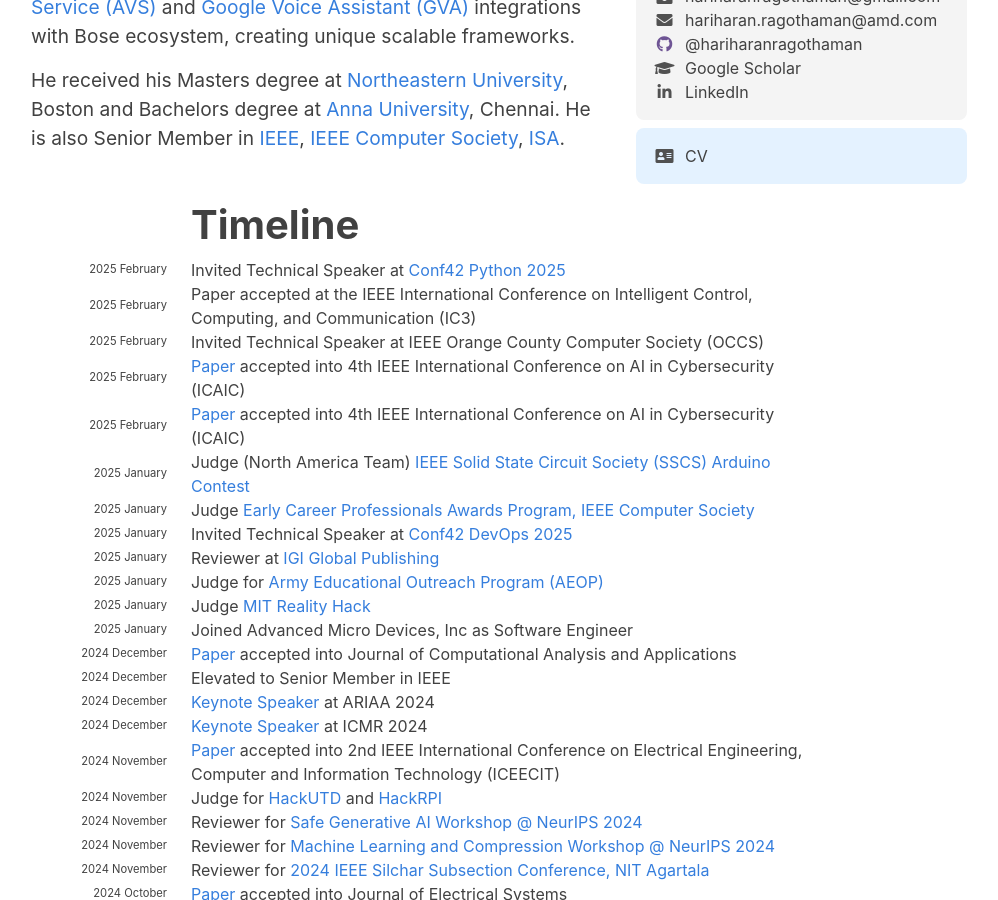
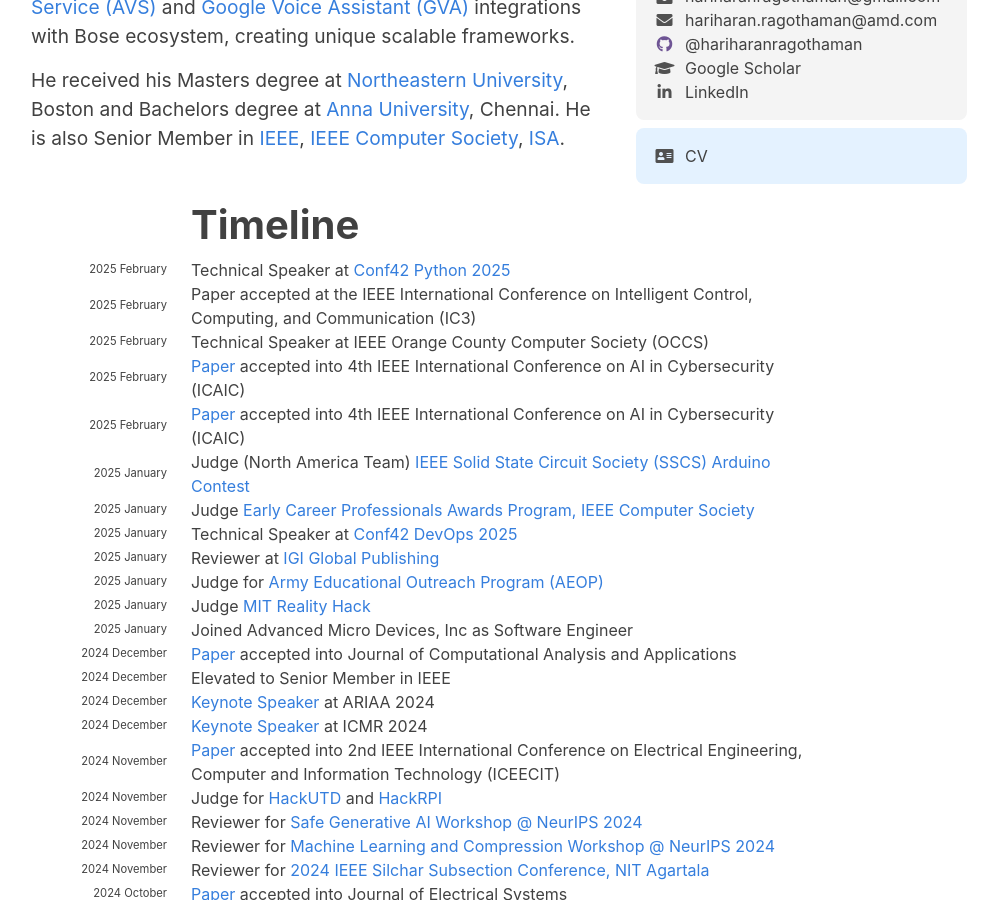
Before and after one commit to hariharanragothaman/hariharanragothaman.github.io, a Jekyll site: the page built from index.md, in a window 1280 px wide and 900 px high, scrolled down 628 px. Shown: the whole window, without its empty margins (141-1139 px from the left). Built offline with Jekyll 4.4.1, drawn with Linux system fonts in a browser that asks for light colours; nearby versions of some CDN libraries; some web fonts are replaced.

Commit message:
Polishes and Updates

```diff
--- a/_data/news.yaml
+++ b/_data/news.yaml
@@ -5,7 +5,7 @@
 #-------------------------------------------- February ------------------------------------------------------------------------------------------------------------------------------------------------------
 - year: 2025
   year-extra: February
-  description: Invited Technical Speaker at <a href="https://www.conf42.com/Python_2025_Hariharan_Ragothaman_cpp_python_workloads">Conf42 Python 2025</a>
+  description: Technical Speaker at <a href="https://www.conf42.com/Python_2025_Hariharan_Ragothaman_cpp_python_workloads">Conf42 Python 2025</a>
 
 - year: 2025
   year-extra: February
@@ -13,7 +13,7 @@
 
 - year: 2025
   year-extra: February
-  description: Invited Technical Speaker at IEEE Orange County Computer Society (OCCS)
+  description: Technical Speaker at IEEE Orange County Computer Society (OCCS)
 
 - year: 2025
   year-extra: February
@@ -35,7 +35,7 @@
 
 - year: 2025
   year-extra: January
-  description: Invited Technical Speaker at <a href="https://www.conf42.com/DevOps_2025_Hariharan_Ragothaman_deployments_governance_securely">Conf42 DevOps 2025</a>
+  description: Technical Speaker at <a href="https://www.conf42.com/DevOps_2025_Hariharan_Ragothaman_deployments_governance_securely">Conf42 DevOps 2025</a>
 
 - year: 2025
   year-extra: January
```
